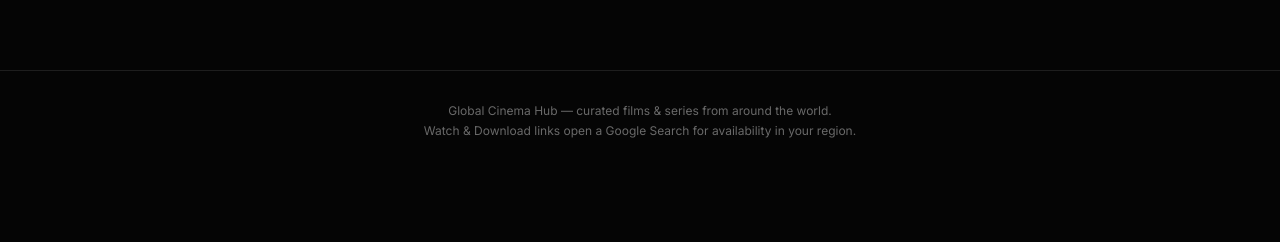
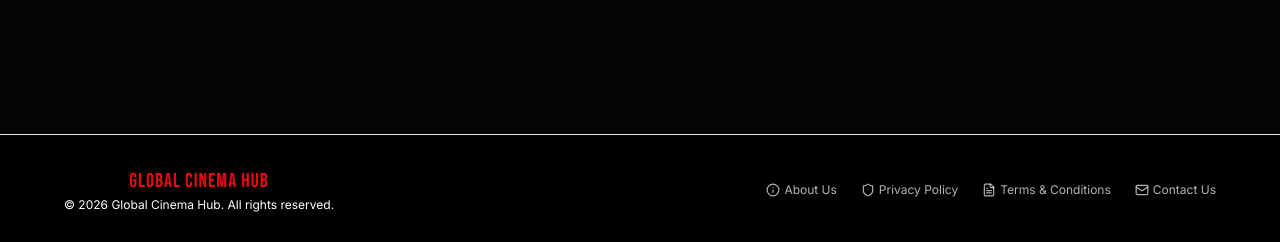
Before and after one commit to HarisAli786-king/Global-Cinema-Hub, a React (Vite) app in the folder project/: page / in a window 1280 px wide. Shown: the part 988-1230 px from the top of the page. Before the commit the page ends 1159 px from the top, so only its background shows below. Built offline with nearby package versions, Linux system fonts and the light colour scheme; no server answers; the HTML template or start-up script is replaced by a standard one.

Commit message:
Replace footer implementation with Footer component

```diff
--- a/project/src/App.tsx
+++ b/project/src/App.tsx
@@ -2,7 +2,6 @@
 import type { Movie } from "./types";
 import { trendingMovies, searchMovies } from "./lib/tmdb";
 import { CATEGORIES } from "./lib/categories";
-import { useAdsterraTrigger } from "./hooks/useAdsterraTrigger";
 import { useAuth } from "./hooks/useAuth";
 import { useFavorites } from "./hooks/useFavorites";
 import { useCustomMovies } from "./hooks/useCustomMovies";
@@ -17,6 +16,7 @@
 import { CommunityChat } from "./components/CommunityChat";
 import { AddMovieModal } from "./components/AddMovieModal";
 import { SignInPrompt } from "./components/SignInPrompt";
+import Footer from "./components/Footer";
 
 type Route = "home" | "community" | "category";
 
@@ -45,8 +45,6 @@
   const [customKey, setCustomKey] = useState(0);
 
   const searchTimer = useRef<ReturnType<typeof setTimeout> | null>(null);
-
-  useAdsterraTrigger();
 
   useEffect(() => {
     let cancelled = false;
@@ -121,7 +119,6 @@
     window.scrollTo({ top: 0 });
   };
 
-  // Auth-gate helper: blocks an action if logged out and shows the prompt.
   const requireAuth = (msg?: string): boolean => {
     if (user) return true;
     setAuthPromptMsg(msg);
@@ -218,12 +215,8 @@
             </main>
           )}
 
-          <footer className="border-t border-white/10 px-4 py-8 text-center text-xs text-white/40 md:px-10">
-            <p>Global Cinema Hub — curated films & series from around the world.</p>
-            <p className="mt-1">
-              Watch &amp; Download links open a Google Search for availability in your region.
-            </p>
-          </footer>
+          {/* 🟢 AdSense Policy Compliant Footer */}
+          <Footer />
         </>
       )}
 
```
